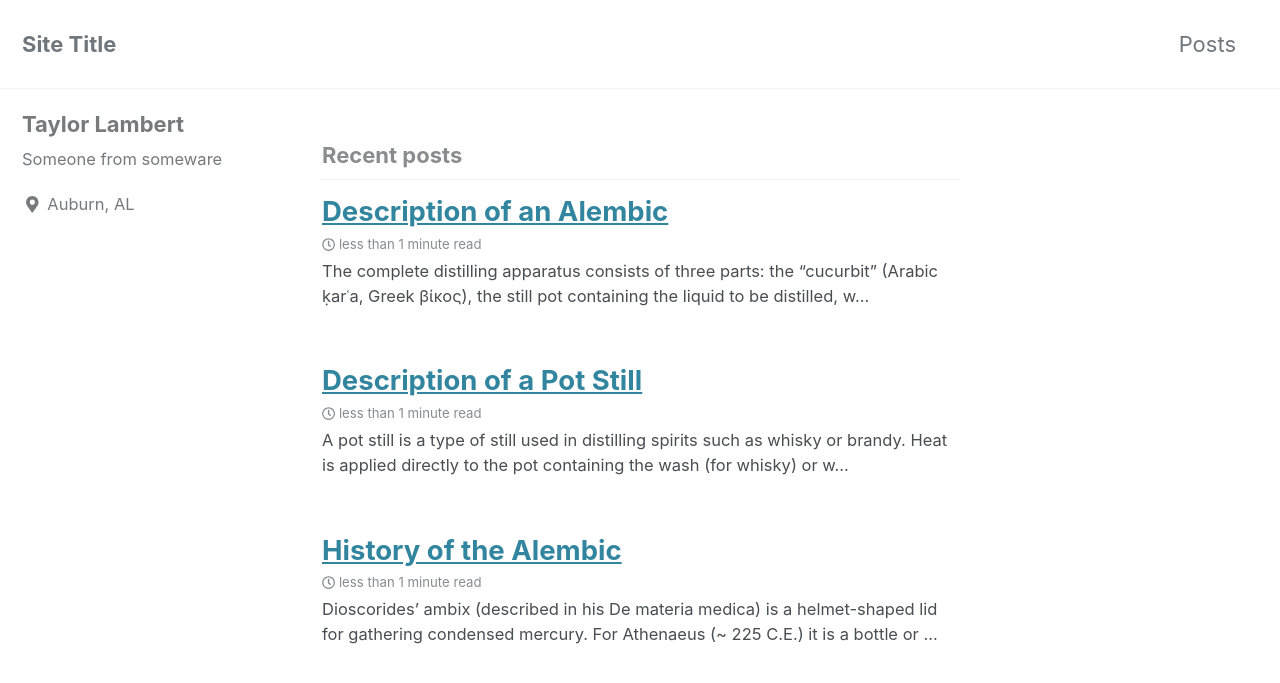
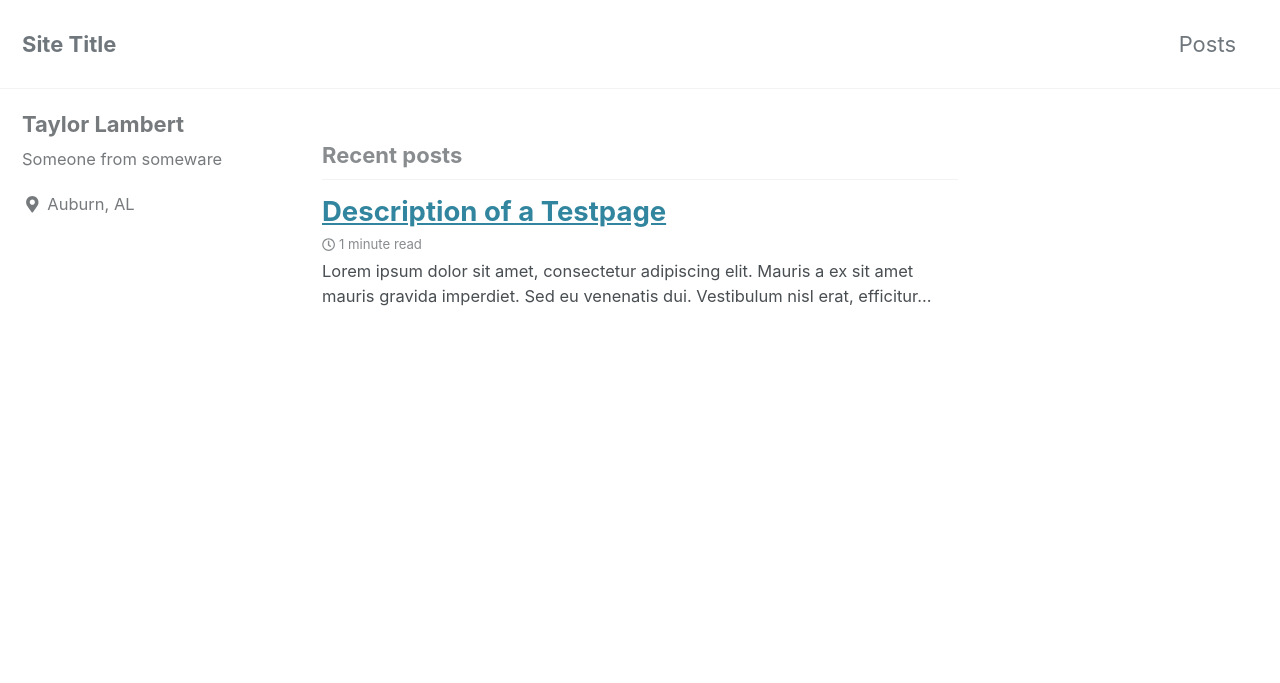
Before and after one commit to TaylorLambert/TaylorLambert.github.io, a Jekyll site: the page built from index.html, in a window 1280 px wide and 900 px high. Shown: the top 683 px of the window. Built offline with Jekyll 4.4.1, drawn with Linux system fonts in a browser that asks for light colours; cached includes are drawn as plain includes; the list of posts is cut into pages by our own code.

```diff
--- a/_posts/2016-08-28-example-post-two.md
+++ /dev/null
@@ -1,17 +0,0 @@
----
-title: History of the Alembic
-categories:
-- History
-feature_text: |
-  The History of the Alembic tool
----
-
-Dioscorides' ambix (described in his De materia medica) is a helmet-shaped lid for gathering condensed mercury. For Athenaeus (~ 225 C.E.) it is a bottle or flask. For later chemists it denotes various parts of crude distillation devices.
-
-<!-- more -->
-
-Alembic drawings appear in works of Cleopatra the Alchemist, Synesius, and Zosimos of Panopolis. There were alembics with two (dibikos) and three (tribikos) receivers.[4] According to Zosimos of Panopolis, the alembic was invented by Mary the Jewess.[5]
-
-The anbik is described by Ibn al-Awwam in his Kitab al-Filaha (Book of Agriculture), where he explains how rose-water is distilled. Amongst others, it is mentioned in the Mafatih al-Ulum (Key of Sciences) of Khwarizmi and the Kitab al-Asrar (Book of Secrets) of Al-Razi. Some illustrations occur in the Latin translations of works which are attributed to Geber.[2]
-
-_Originally from [Alembic - Wikipedia](https://en.wikipedia.org/wiki/Alembic)_
--- a/_posts/2016-08-29-example-post-three.md
+++ /dev/null
@@ -1,18 +0,0 @@
----
-title: Description of a Pot Still
-categories:
-- General
-excerpt: |
-  A pot still is a type of still used in distilling spirits such as whisky or brandy. Heat is applied directly to the pot containing the wash (for whisky) or wine (for brandy).
-feature_text: |
-  ## The Pot Still
-  The modern pot still is a descendant of the alembic, an earlier distillation device
-feature_image: "https://picsum.photos/2560/600?image=733"
-image: "https://picsum.photos/2560/600?image=733"
----
-
-A pot still is a type of still used in distilling spirits such as whisky or brandy. Heat is applied directly to the pot containing the wash (for whisky) or wine (for brandy). This is called a batch distillation (as opposed to a continuous distillation).
-
-At standard atmospheric pressure, alcohol boils at 78 °C (172 °F), while water boils at 100 °C (212 °F). During distillation, the vapour contains more alcohol than the liquid. When the vapours are condensed, the resulting liquid contains a higher concentration of alcohol. In the pot still, the alcohol and water vapour combine with esters and flow from the still through the condensing coil. There they condense into the first distillation liquid, the so-called "low wines". The low wines have a strength of about 25–35% alcohol by volume, and flow into a second still. It is then distilled a second time to produce the colourless spirit, collected at about 70% alcohol by volume. Colour is added through maturation in an oak aging barrel, and develops over time.
-
-The modern pot still is a descendant of the alembic, an earlier distillation device.
--- a/_posts/2019-03-19-example-post-one.md
+++ b/_posts/2019-03-19-example-post-one.md
@@ -1,14 +1,17 @@
 ---
-title: Description of an Alembic
+title: Description of a Testpage
 categories:
 - General
-feature_image: "https://picsum.photos/2560/600?image=872"
+feature_image: ""
 ---
 
-The complete distilling apparatus consists of three parts: the "cucurbit" (Arabic ḳarʿa, Greek βίκος), the still pot containing the liquid to be distilled, which is heated by a flame; the "head" or "cap" (Arabic anbiḳ, Greek ἄμβιξ) which fits over the mouth of the cucurbit to receive the vapors, with an attached downward-sloping "tube" (Greek σωλήν), leading to the "receiver" (Arabic ḳābila, Greek ἄγγος or φιάλη) container.
-
+Lorem ipsum dolor sit amet, consectetur adipiscing elit. Mauris a ex sit amet mauris gravida imperdiet. Sed eu venenatis dui. Vestibulum nisl erat, efficitur vitae molestie id, bibendum sit amet dolor. Donec facilisis, nunc in malesuada lobortis, ligula mauris venenatis arcu, eget porttitor leo nibh quis diam. Etiam ac aliquam sapien. Sed orci est, dictum vitae quam porta, imperdiet egestas dolor. Morbi dolor nunc, vestibulum eget viverra sed, posuere facilisis mauris. Etiam in vehicula enim.
 <!-- more -->
 
-Retorts have the "cap" and the "cucurbit" made into one. The anbik is also called the raʾs (head) of the cucurbit. The liquid in the cucurbit is heated or boiled; the vapour rises into the anbik, where it cools by contact with the walls and condenses, running down the spout into the receiver. A modern descendant of the alembic is the pot still, used to produce distilled beverages.
+In rhoncus vitae nulla a vulputate. Praesent sed nulla sollicitudin magna aliquet luctus sit amet ac urna. Mauris ut imperdiet augue, sit amet dapibus tellus. In mollis luctus massa, in dictum ipsum ultrices nec. In hac habitasse platea dictumst. Vestibulum ante ipsum primis in faucibus orci luctus et ultrices posuere cubilia Curae; Sed lobortis pharetra nunc ac lobortis. Vestibulum arcu ipsum, mollis vitae tellus vel, aliquam varius eros. Ut tristique commodo gravida.
 
-_Originally from [Alembic - Wikipedia](https://en.wikipedia.org/wiki/Alembic)_
+Pellentesque euismod, leo gravida iaculis sollicitudin, lectus elit lobortis sem, vitae fringilla ligula nisi non justo. Morbi convallis, magna ac pulvinar dictum, ex risus pretium justo, at eleifend quam libero et augue. Sed sodales suscipit lacus, in commodo enim venenatis eget. In hac habitasse platea dictumst. Praesent quis lorem purus. Praesent iaculis, tortor sed ullamcorper ultrices, nulla metus semper nunc, id viverra mi lectus pharetra nisl. Morbi fringilla rhoncus fermentum.
+
+Integer vitae malesuada leo, ut vehicula leo. Integer at ante ac lectus lacinia rhoncus non nec lacus. Praesent turpis sem, tincidunt in dapibus nec, mollis et tellus. Nunc ac velit quam. Proin pretium enim eget commodo consectetur. Vestibulum arcu libero, egestas ac ante sed, feugiat tincidunt mi. Donec vel arcu non mi porttitor pulvinar vitae varius lacus. Vestibulum elementum non orci non pellentesque. Lorem ipsum dolor sit amet, consectetur adipiscing elit.
+
+Donec vestibulum eu eros dignissim euismod. Donec lacinia mattis feugiat. Etiam non justo ac nibh fermentum facilisis. Nam scelerisque magna sagittis ultrices ultrices. Maecenas congue, purus vitae laoreet vehicula, elit lacus dictum mi, ut molestie velit ipsum in arcu. Phasellus dapibus odio eget pulvinar auctor. Aenean quis euismod libero, sit amet bibendum purus. Sed sit amet tellus maximus, tincidunt mi varius, viverra mi. Nullam ligula ipsum, cursus id facilisis sit amet, aliquam at metus. Aliquam erat volutpat. Integer accumsan erat eget aliquam sollicitudin.
```
